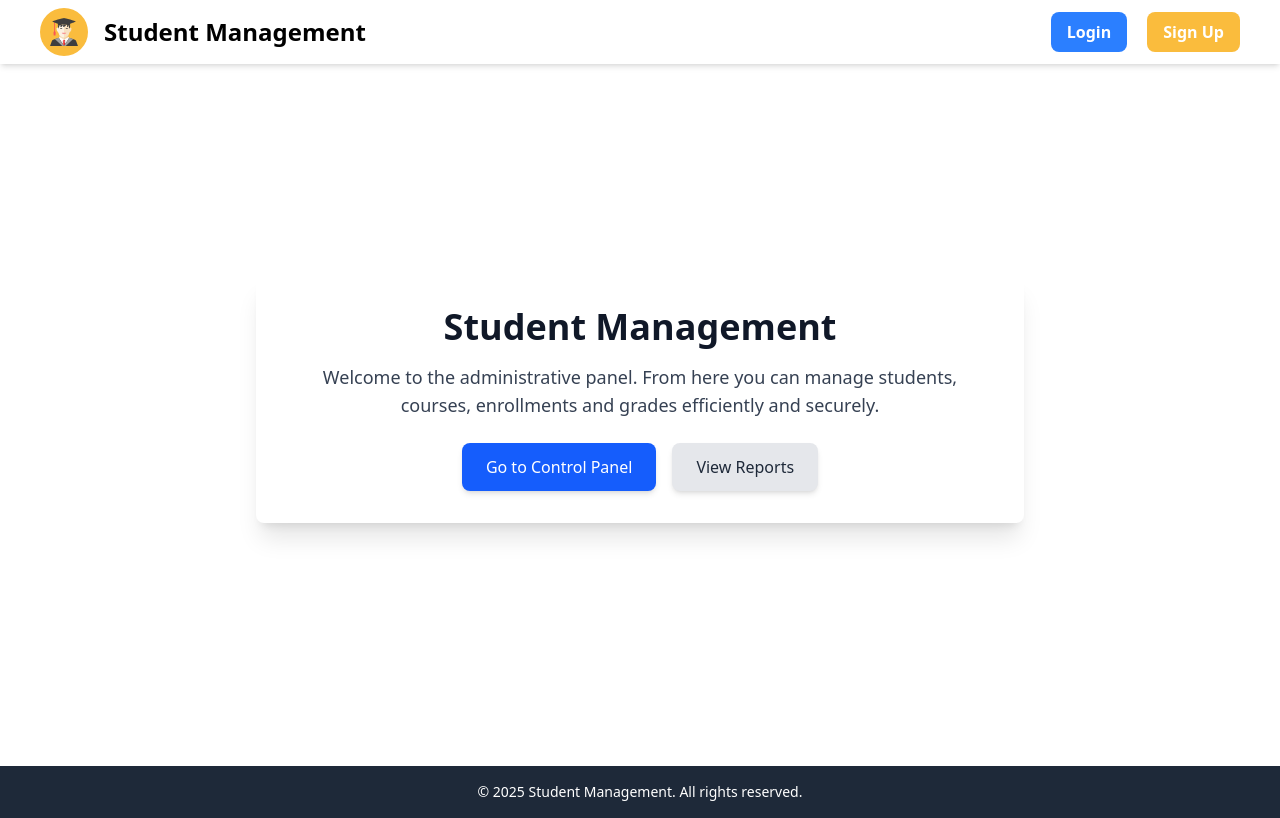
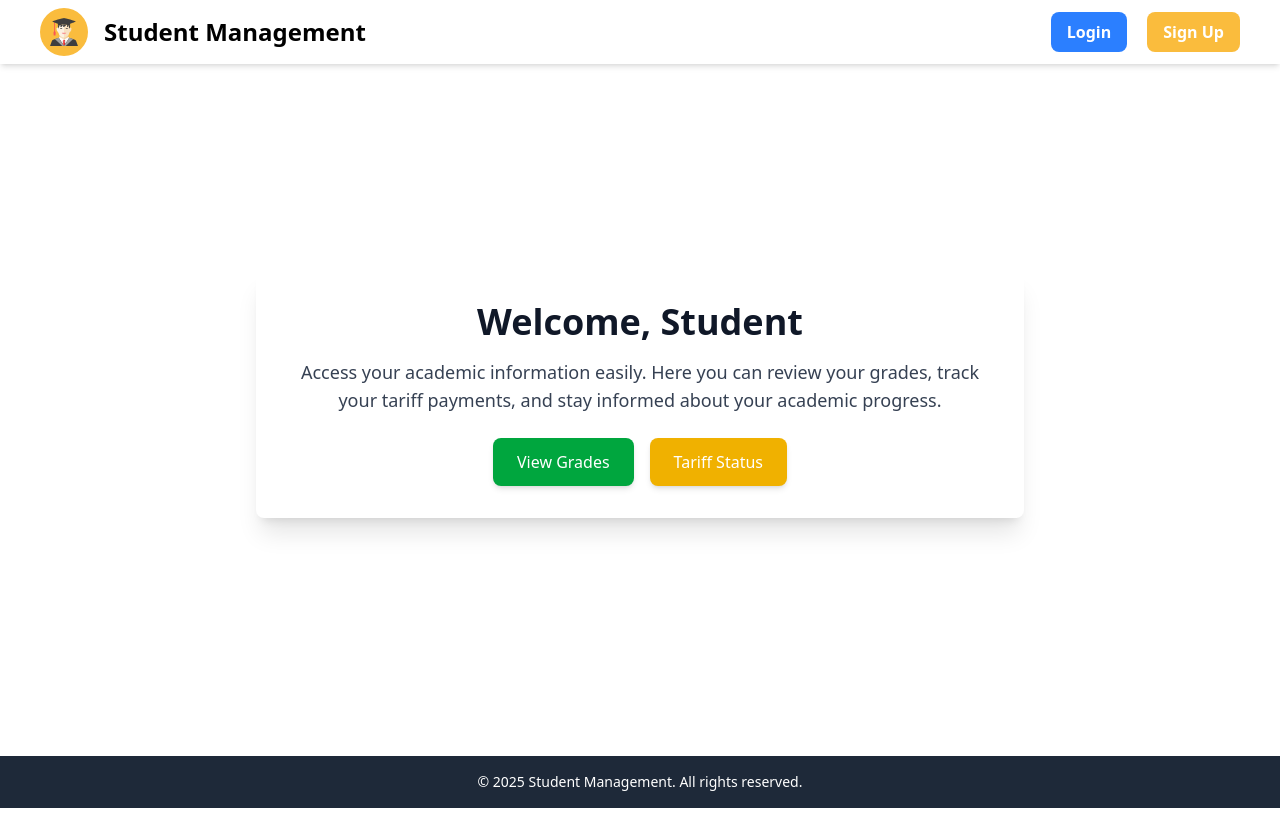
Before and after one commit to lucianocolin/student-management-ui, a React (Vite) app: page / in a window 1280 px wide. Built offline with nearby package versions, Linux system fonts and the light colour scheme; no server answers.

Commit message:
Modify home page with new info and its tests

```diff
--- a/src/pages/home/Home.tsx
+++ b/src/pages/home/Home.tsx
@@ -1,24 +1,25 @@
 const Home = () => {
   return (
     <>
-      <main className="flex-grow container mx-auto px-4 py-8 flex flex-col items-center justify-center min-h-[calc(100vh-130px)]">
+      <main className="flex-grow container mx-auto px-4 py-8 flex flex-col items-center justify-center min-h-[calc(100vh-140px)]">
         <div className="bg-white p-8 rounded-lg shadow-xl text-center max-w-3xl w-full">
           <h1
             className="text-4xl font-bold text-gray-900 mb-4"
             data-testid="home-title"
           >
-            Student Management
+            Welcome, Student
           </h1>
           <p className="text-lg text-gray-700 mb-6" data-testid="home-msg">
-            Welcome to the administrative panel. From here you can manage
-            students, courses, enrollments and grades efficiently and securely.
+            Access your academic information easily. Here you can review your
+            grades, track your tariff payments, and stay informed about your
+            academic progress.
           </p>
           <div className="flex flex-col sm:flex-row justify-center space-y-4 sm:space-y-0 sm:space-x-4">
-            <button className="px-6 py-3 bg-blue-600 hover:bg-blue-700 text-white font-medium rounded-lg shadow-md transition duration-300 cursor-pointer">
-              Go to Control Panel
+            <button className="px-6 py-3 bg-green-600 hover:bg-green-700 text-white font-medium rounded-lg shadow-md transition duration-300">
+              View Grades
             </button>
-            <button className="px-6 py-3 bg-gray-200 hover:bg-gray-300 text-gray-800 font-medium rounded-lg shadow-md transition duration-300 cursor-pointer">
-              View Reports
+            <button className="px-6 py-3 bg-yellow-500 hover:bg-yellow-600 text-white font-medium rounded-lg shadow-md transition duration-300">
+              Tariff Status
             </button>
           </div>
         </div>
```
Also changed, not shown: 1 other file (tests, documents, lock files or other folders).
